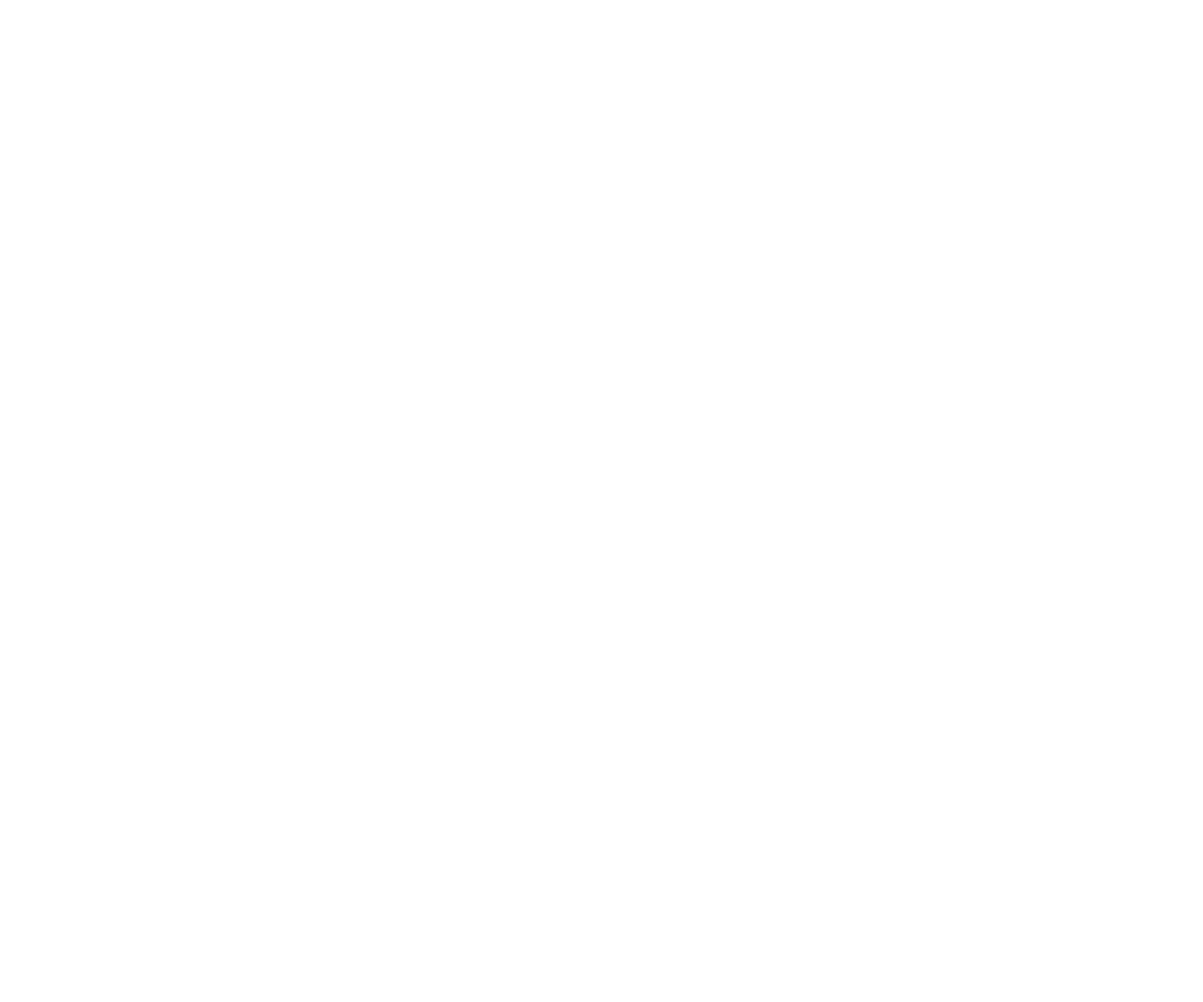
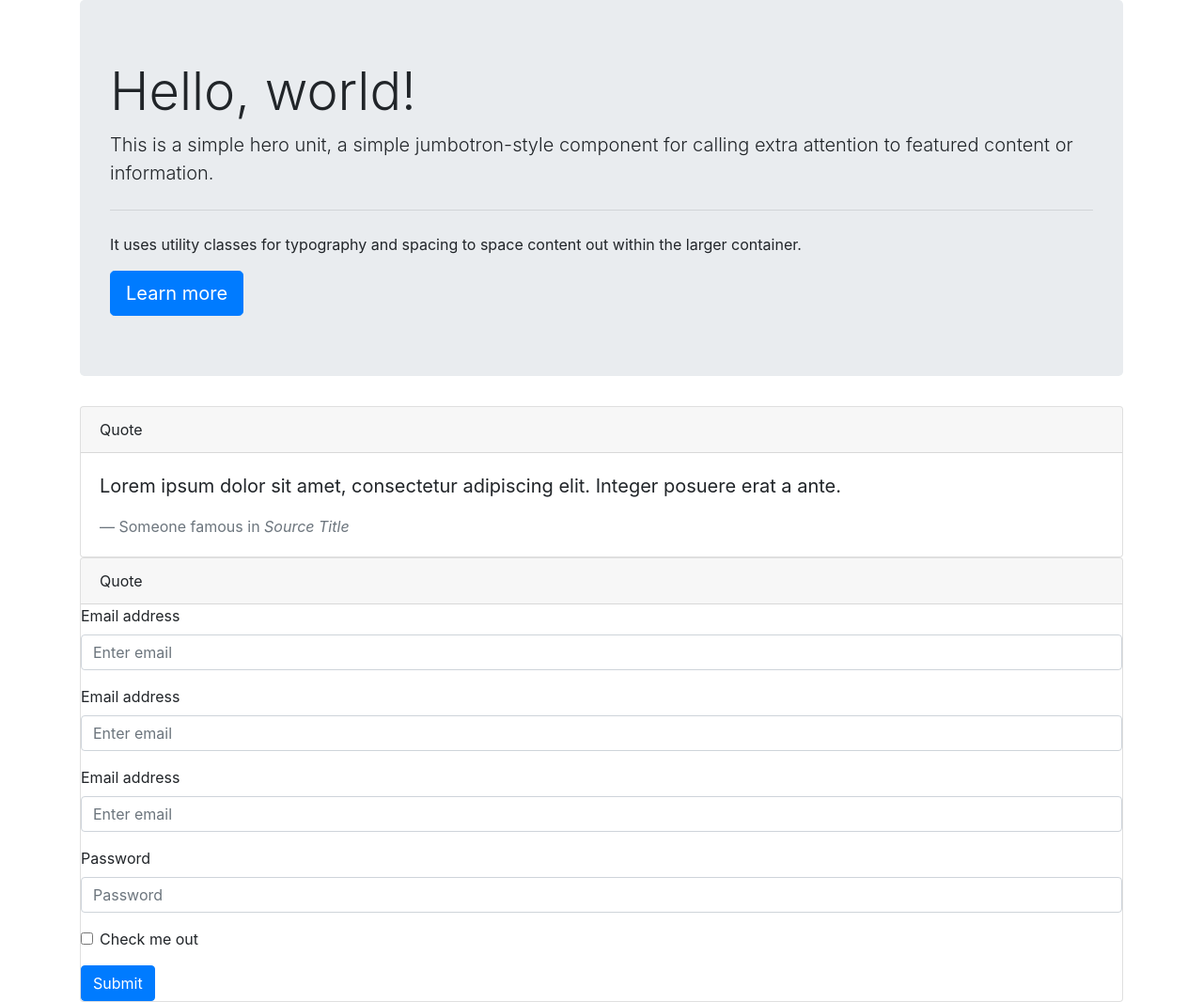
Before and after one commit to CMack704/Train-Time, a plain HTML site: page train.html in a window 1280 px wide. Shown: the whole page at 94% size. Before the commit the page ends 800 px from the top, so only its background shows below. Drawn offline with nearby package versions, Linux system fonts and the light colour scheme.

Commit message:
added base to html

```diff
--- a/train.html
+++ b/train.html
@@ -11,7 +11,67 @@
     <link rel="stylesheet" href="style.css">
 </head>
 
-<body>
+<body class="container">
+    <div class="jumbotron">
+        <h1 class="display-4">Hello, world!</h1>
+        <p class="lead">This is a simple hero unit, a simple jumbotron-style component for calling extra attention to
+            featured content or information.</p>
+        <hr class="my-4">
+        <p>It uses utility classes for typography and spacing to space content out within the larger container.</p>
+        <a class="btn btn-primary btn-lg" href="#" role="button">Learn more</a>
+    </div>
+    <div class="card">
+        <div class="card-header">
+            Quote
+        </div>
+        <div class="card-body">
+            <blockquote class="blockquote mb-0">
+                <p>Lorem ipsum dolor sit amet, consectetur adipiscing elit. Integer posuere erat a ante.</p>
+                <footer class="blockquote-footer">Someone famous in <cite title="Source Title">Source Title</cite>
+                </footer>
+            </blockquote>
+        </div>
+    </div>
+    <div class="card">
+        <div class="card-header">
+            Quote
+        </div>
+        <form>
+            <div class="form-group">
+                <label for="exampleInputEmail1">Email address</label>
+                <input type="email" class="form-control" id="exampleInputEmail1" aria-describedby="emailHelp"
+                    placeholder="Enter email">
+            </div>
+            <div class="form-group">
+                <label for="exampleInputEmail1">Email address</label>
+                <input type="email" class="form-control" id="exampleInputEmail1" aria-describedby="emailHelp"
+                    placeholder="Enter email">
+            </div>
+            <div class="form-group">
+                <label for="exampleInputEmail1">Email address</label>
+                <input type="email" class="form-control" id="exampleInputEmail1" aria-describedby="emailHelp"
+                    placeholder="Enter email">
+            </div>
+            <div class="form-group">
+                <label for="exampleInputPassword1">Password</label>
+                <input type="password" class="form-control" id="exampleInputPassword1" placeholder="Password">
+            </div>
+            <div class="form-group form-check">
+                <input type="checkbox" class="form-check-input" id="exampleCheck1">
+                <label class="form-check-label" for="exampleCheck1">Check me out</label>
+            </div>
+            <button type="submit" class="btn btn-primary">Submit</button>
+        </form>
+    </div>
+
+
+
+
+
+
+
+
+
     <script src="https://code.jquery.com/jquery-3.4.1.min.js"
         integrity="sha256-CSXorXvZcTkaix6Yvo6HppcZGetbYMGWSFlBw8HfCJo=" crossorigin="anonymous"></script>
     <script src="https://www.gstatic.com/firebasejs/6.0.4/firebase-app.js"></script>
```
